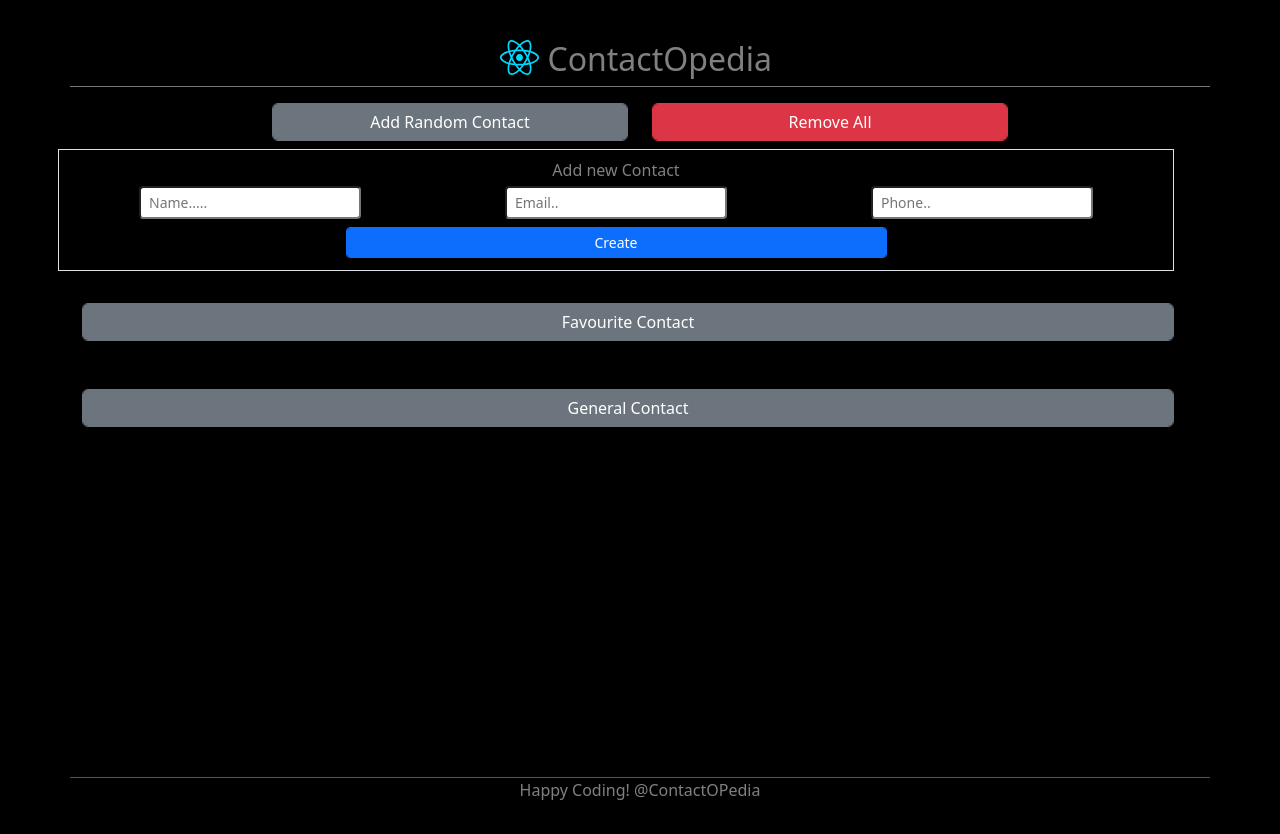
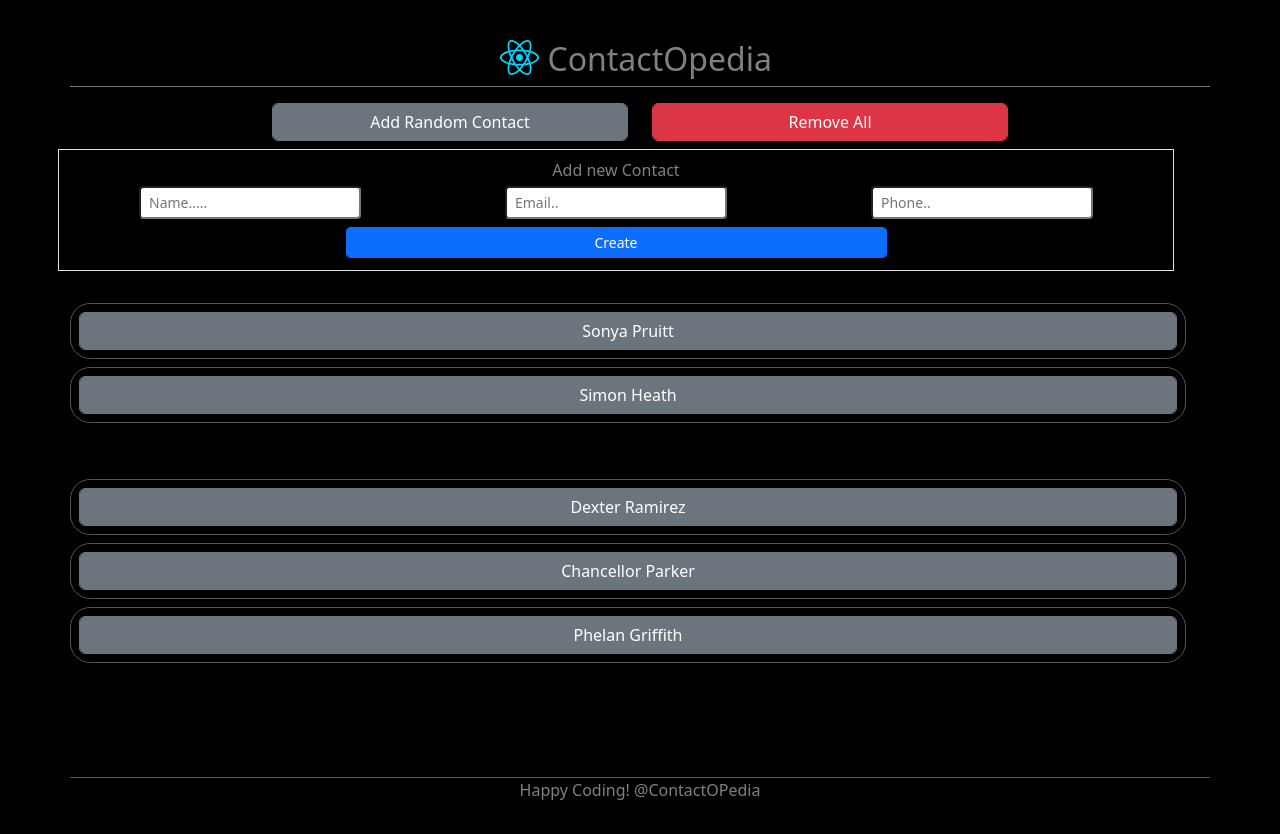
Before and after one commit to eampofu/contact-opdeia, a React (Vite) app: page / in a window 1280 px wide. Built offline with nearby package versions, Linux system fonts and the light colour scheme.

Commit message:
added Favorite and general state

```diff
--- a/src/Components/ContactPages/Contact/Contact.jsx
+++ b/src/Components/ContactPages/Contact/Contact.jsx
@@ -1,9 +1,14 @@
 import React from "react";
 
-const Contact = () => {
+const Contact = (props) => {
 	return (
-		<div>
-			<button className="btn btn-secondary form-control">Contact</button>
+		<div
+			className="row p-md-2 mb-2"
+			style={{ borderRadius: "20px", border: "1px solid #555" }}
+		>
+			<button className="btn btn-secondary form-control">
+				{props.contact.name}
+			</button>
 		</div>
 	);
 };
--- a/src/Components/ContactPages/ContactIndex/ContactIndex.jsx
+++ b/src/Components/ContactPages/ContactIndex/ContactIndex.jsx
@@ -7,7 +7,51 @@ import GeneralContact from "../GeneralContact/GeneralContact";
 import Footer from "../../Layout/Footer/Footer";
 import AddRandomContact from "../AddRandomContact/AddRandomContact";
 import AddContact from "../AddContact/AddContact";
-const ContactIndex = () => {
+class ContactIndex extends React.Component {
+	constructor(props) {
+		super(props);
+		this.state = {
+			contactList: [
+				{
+					id: 1,
+					name: "Dexter Ramirez",
+					phone: "0800 1111",
+					email: "malesuada.vel@hotmail.ca",
+					isFavourite: false,
+				},
+				{
+					id: 2,
+					name: "Sonya Pruitt",
+					phone: "0386 517 2428",
+					email: "diam.sed.diam@icloud.org",
+					isFavourite: true,
+				},
+				{
+					id: 3,
+					name: "Simon Heath",
+					phone: "0888 787 4166",
+					email: "sem.semper.erat@protonmail.couk",
+					isFavourite: true,
+				},
+				{
+					id: 4,
+					name: "Chancellor Parker",
+					phone: "(016977) 3120",
+					email: "orci.lobortis@outlook.org",
+					isFavourite: false,
+				},
+				{
+					id: 5,
+					name: "Phelan Griffith",
+					phone: "07624 121615",
+					email: "gravida.praesent.eu@hotmail.com",
+					isFavourite: false,
+				},
+			],
+		};
+	}
+
+	render() {
 		return (
 			<div>
 				<Header />
@@ -24,16 +68,24 @@ const ContactIndex = () => {
 							<AddContact />
 						</div>
 						<div className="row py-4">
-						<FavouriteContact />
+							<FavouriteContact
+								contacts={this.state.contactList.filter(
+									(u) => u.isFavourite == true
+								)}
+							/>
 						</div>
 						<div className="row py-4">
-						<GeneralContact />
+							<GeneralContact
+								contacts={this.state.contactList.filter(
+									(u) => u.isFavourite == false
+								)}
+							/>
 						</div>
 					</div>
 				</div>
 				<Footer />
 			</div>
 		);
-};
-
+	}
+}
 export default ContactIndex;
--- a/src/Components/ContactPages/FavouriteContact/FavouriteContact.jsx
+++ b/src/Components/ContactPages/FavouriteContact/FavouriteContact.jsx
@@ -1,11 +1,12 @@
 import React from "react";
+import Contact from "../Contact/Contact";
 
-const FavouriteContact = () => {
+const FavouriteContact = (props) => {
 	return (
 		<div>
-			<button className="btn btn-secondary form-control">
-				Favourite Contact
-			</button>
+			{props.contacts.map((contact, index) => (
+				<Contact contact={contact} key={index}></Contact>
+			))}
 		</div>
 	);
 };
--- a/src/Components/ContactPages/GeneralContact/GeneralContact.jsx
+++ b/src/Components/ContactPages/GeneralContact/GeneralContact.jsx
@@ -1,10 +1,12 @@
 import React from "react";
+import Contact from "../Contact/Contact";
 
-const GeneralContact = () => {
+const GeneralContact = (props) => {
 	return (
 		<div>
-			{" "}
-			<button className="btn btn-secondary form-control">General Contact</button>
+			{props.contacts.map((contact, index) => (
+				<Contact contact={contact} key={index}></Contact>
+			))}
 		</div>
 	);
 };
```
Lines whose indentation alone changed are shown as unchanged.
